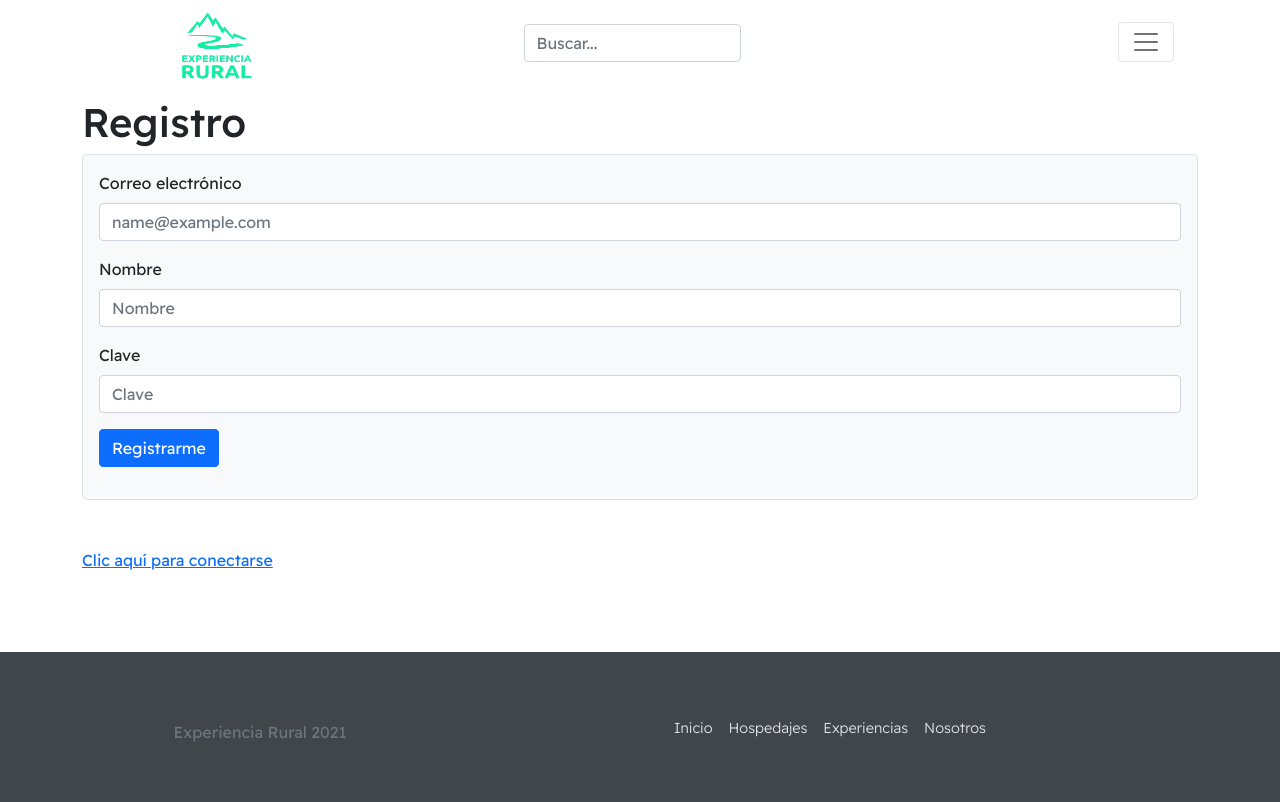
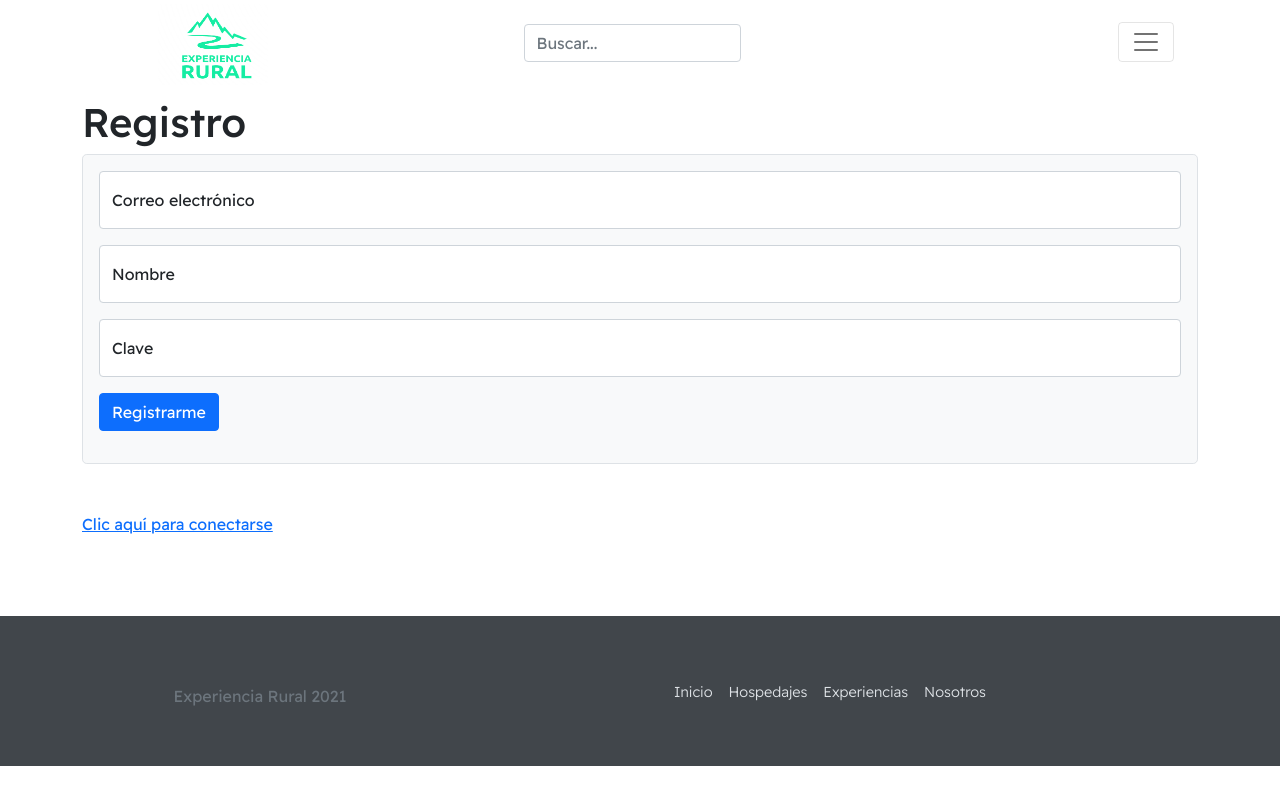
Before and after one commit to saraires/HackatonUPB, a React (Create React App) app in the folder front-xrural/: page /registro in a window 1280 px wide. Built offline with nearby package versions, Linux system fonts and the light colour scheme.

Commit message:
formularios login, registro

```diff
--- a/front-xrural/src/pages/UsersRegister.js
+++ b/front-xrural/src/pages/UsersRegister.js
@@ -6,23 +6,23 @@ export default function UsersRegister() {
       <div className="container">
         <h1>Registro</h1>
         <div className="col shadow-none p-3 mb-5 bg-light border rounded-3">
-          <div class="mb-3">
-            <label for="email" class="form-label">
+          <div class="form-floating mb-3">
+            <input type="email" class="form-control" id="floatingEmail" placeholder="name@example.com" />
+            <label for="floatingEmail" class="form-label">
               Correo electrónico
             </label>
-            <input type="email" class="form-control" id="exampleFormControlInput1" placeholder="name@example.com" />
           </div>
-          <div class="mb-3">
-            <label for="name" class="form-label">
+          <div class="form-floating mb-3">
+            <input type="text" class="form-control" id="floatingNombre" placeholder="Nombre" />
+            <label for="floatingNombre" class="form-label">
               Nombre
             </label>
-            <input type="text" class="form-control" id="exampleFormControlInput1" placeholder="Nombre" />
           </div>
-          <div class="mb-3">
-            <label for="clave" class="form-label">
+          <div class="form-floating mb-3">
+            <input type="password" class="form-control" id="floatingPass" placeholder="Clave" />
+            <label for="floatingPass" class="form-label">
               Clave
             </label>
-            <input type="password" class="form-control" id="exampleFormControlInput1" placeholder="Clave" />
           </div>
           <button type="button" class="btn btn-primary mb-3">
             Registrarme
```
